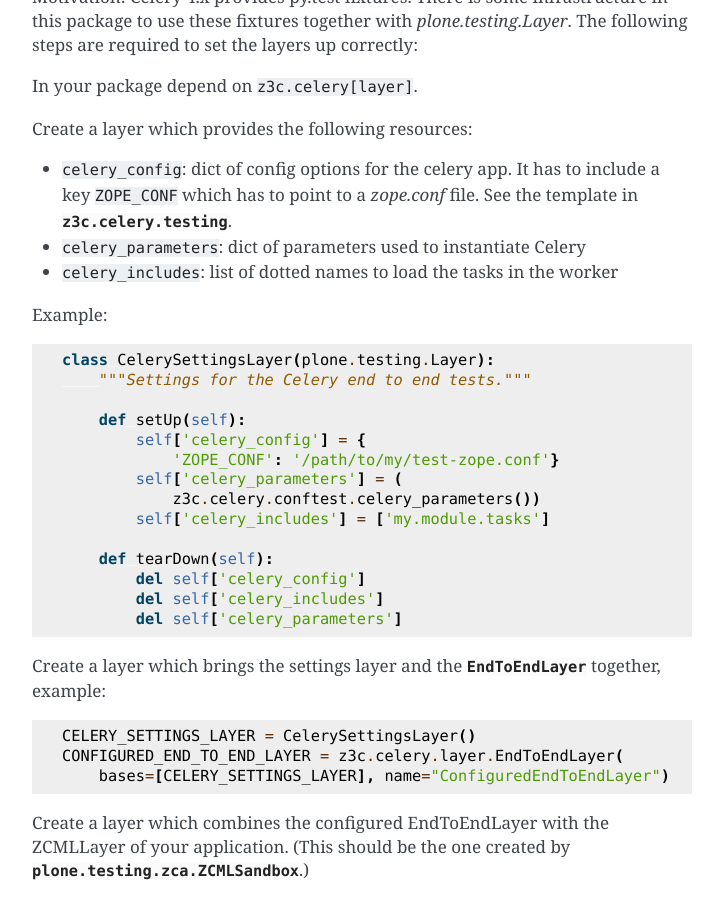
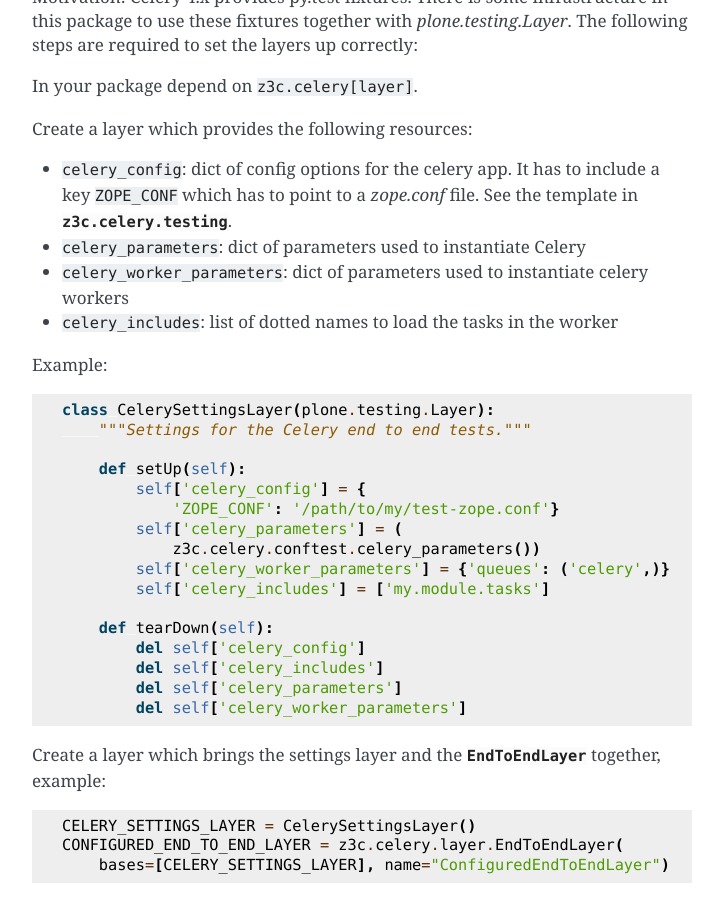
Before and after one commit to ZeitOnline/z3c.celery, a Sphinx documentation site: the page built from doc/usage.rst, in a window 1280 px wide and 900 px high, scrolled down 1497 px. Shown: the whole window, without its empty margins (388-1111 px from the left). Built offline with Sphinx 7.4.7, drawn with Linux system fonts in a browser that asks for light colours.

Commit message:
Add support for `celery_worker_parameters`. (#14)

```diff
--- a/doc/usage.rst
+++ b/doc/usage.rst
@@ -89,6 +89,9 @@ Create a layer which provides the following resources:
 
 * ``celery_parameters``: dict of parameters used to instantiate Celery
 
+* ``celery_worker_parameters``: dict of parameters used to instantiate celery
+  workers
+
 * ``celery_includes``: list of dotted names to load the tasks in the worker
 
 Example::
@@ -101,12 +104,14 @@ Example::
                 'ZOPE_CONF': '/path/to/my/test-zope.conf'}
             self['celery_parameters'] = (
                 z3c.celery.conftest.celery_parameters())
+            self['celery_worker_parameters'] = {'queues': ('celery',)}
             self['celery_includes'] = ['my.module.tasks']
 
         def tearDown(self):
             del self['celery_config']
             del self['celery_includes']
             del self['celery_parameters']
+            del self['celery_worker_parameters']
 
 Create a layer which brings the settings layer and the :class:`EndToEndLayer`
 together, example::
```
Also changed, not shown: 3 other files.
